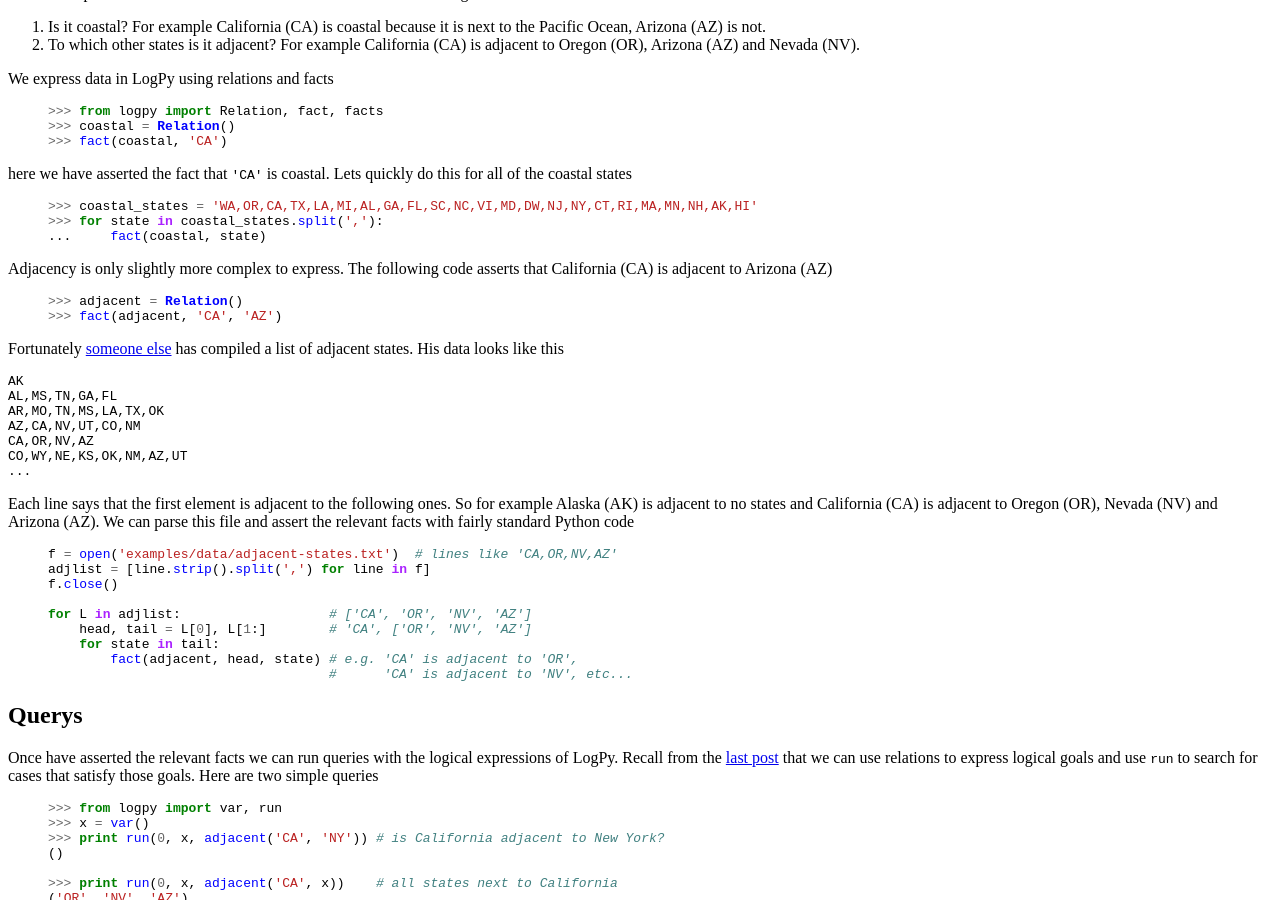
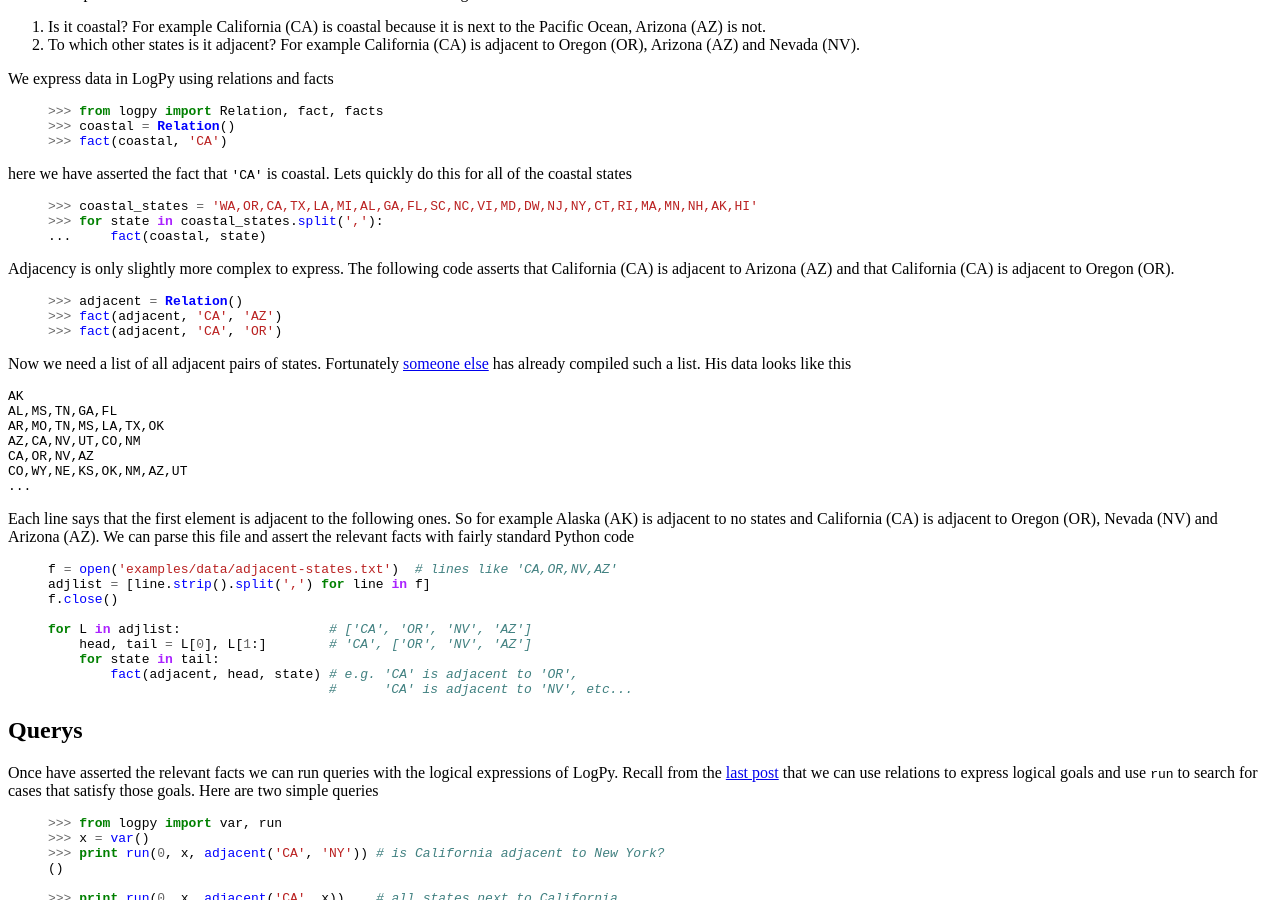
Before and after one commit to besyskymnbk/blog, a Jekyll site: the page built from _posts/work/2013-01-17-LogPy-Facts-Relations.md, in a window 1280 px wide and 900 px high, scrolled down 313 px. Built offline with Jekyll 4.4.1, drawn with Linux system fonts in a browser that asks for light colours; comment, search, counter and statistics services are not loaded.

Commit message:
minor edit

```diff
--- a/_posts/work/2013-01-17-LogPy-Facts-Relations.md
+++ b/_posts/work/2013-01-17-LogPy-Facts-Relations.md
@@ -35,14 +35,15 @@ here we have asserted the fact that `'CA'` is coastal.  Lets quickly do this for
 ...     fact(coastal, state)
 {% endhighlight %}
 
-Adjacency is only slightly more complex to express.  The following code asserts that California (CA) is adjacent to Arizona (AZ)
+Adjacency is only slightly more complex to express.  The following code asserts that California (CA) is adjacent to Arizona (AZ) and that California (CA) is adjacent to Oregon (OR).
 
 {% highlight python %}
 >>> adjacent = Relation()
 >>> fact(adjacent, 'CA', 'AZ')
+>>> fact(adjacent, 'CA', 'OR')
 {% endhighlight %}
 
-Fortunately [someone else](http://writeonly.wordpress.com/2009/03/20/adjacency-list-of-states-of-the-united-states-us/) has compiled a list of adjacent states.  His data looks like this
+Now we need a list of all adjacent pairs of states.  Fortunately [someone else](http://writeonly.wordpress.com/2009/03/20/adjacency-list-of-states-of-the-united-states-us/) has already compiled such a list.  His data looks like this
 
     AK
     AL,MS,TN,GA,FL
```
